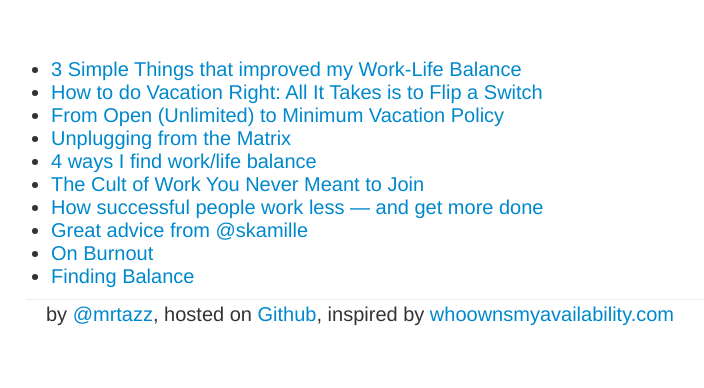
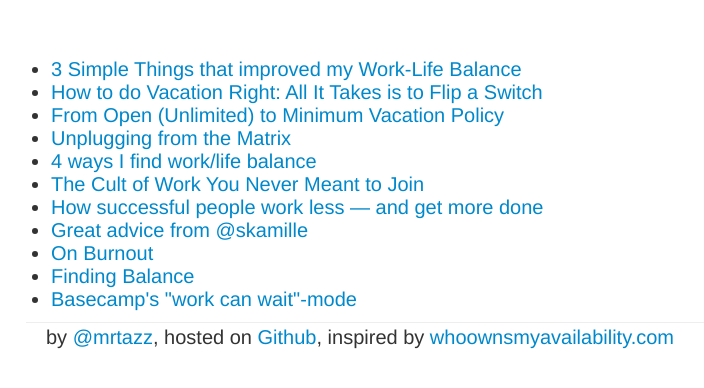
Before and after one commit to mrtazz/whoownsmyworklifebalance.com, a Jekyll site: the page built from links.html, in a window 1280 px wide. Shown: the top 388 px of the page, without its empty margins (144-848 px from the left). Built offline with Jekyll 4.4.1, drawn with Linux system fonts in a browser that asks for light colours; comment, search, counter and statistics services are not loaded.

Commit message:
add Basecamp's work can wait article

```diff
--- a/_data/links.yml
+++ b/_data/links.yml
@@ -18,3 +18,5 @@
   url: http://blog.dbsmasher.com/2015/07/29/on-burnout/
 - title: Finding Balance
   url: https://medium.com/the-lighthouse/finding-balance-7388ce748051
+- title: Basecamp's "work can wait"-mode
+  url: https://medium.com/woah-basecamp-3/basecamp-3-work-can-wait-4adfb285c84b
```
